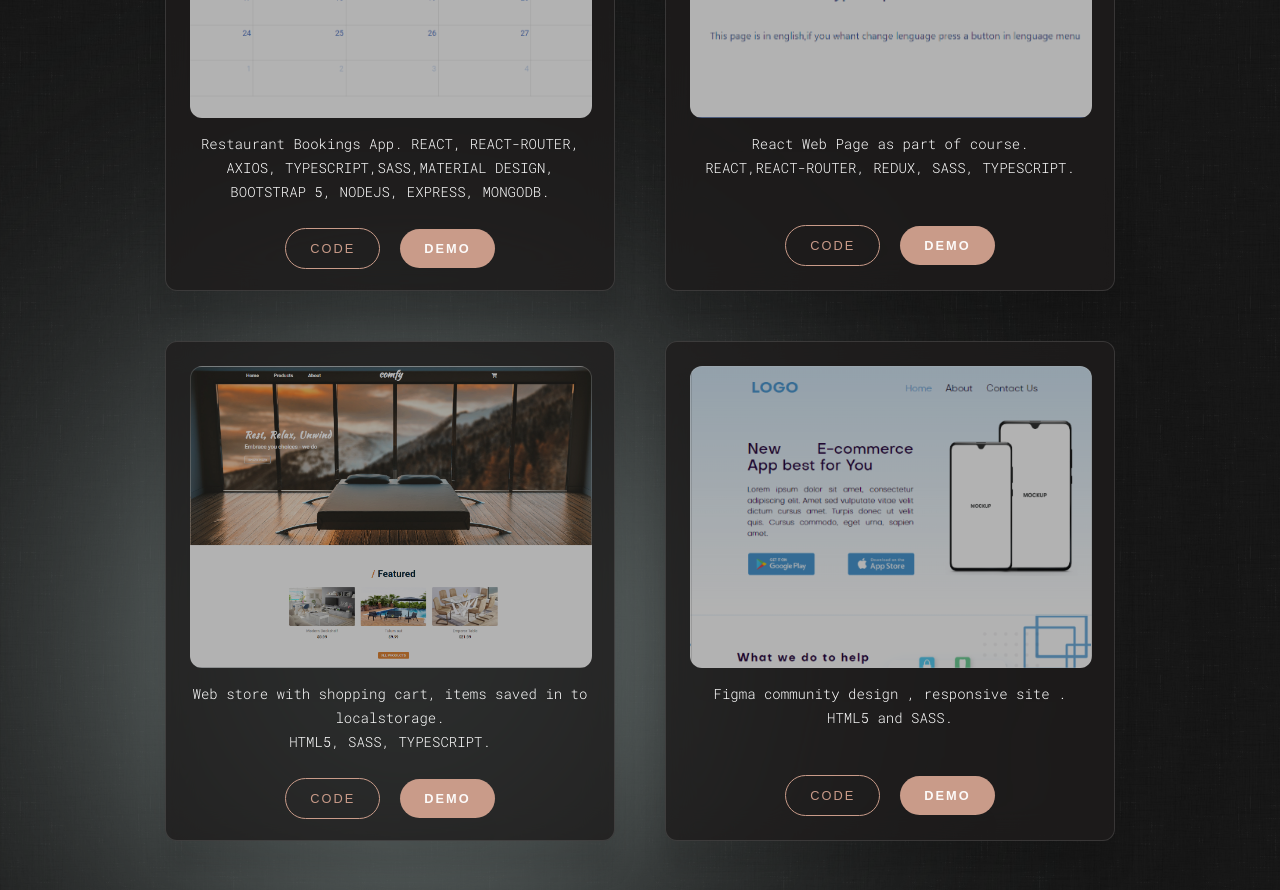
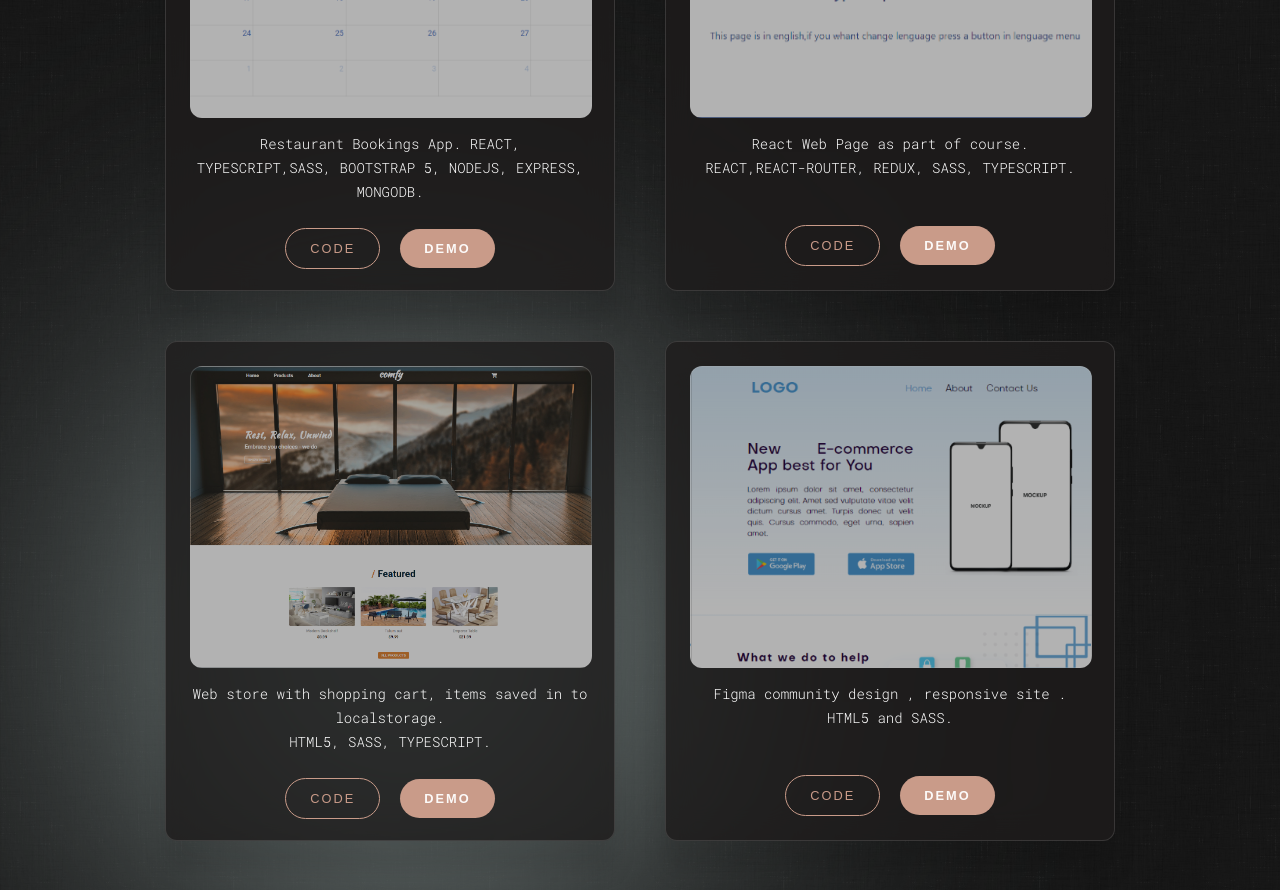
Before and after one commit to Sergiy-Solomka/solomka_dev_react, a React (Create React App) app in the folder frontend/: page / in a window 1280 px wide. Shown: the part 1680-2570 px from the top of the page. Built offline with nearby package versions, Linux system fonts and the light colour scheme.

Commit message:
Update project card for my last project.

```diff
--- a/frontend/src/components/Projects/Projects.tsx
+++ b/frontend/src/components/Projects/Projects.tsx
@@ -18,8 +18,8 @@ const Projects = () => {
               <div className='card-wrapper'>
                 <div className='card-banner-image booking-img'></div>
                 <p className='block-project-text'>
-                  Restaurant Bookings App. REACT, REACT-ROUTER, AXIOS, TYPESCRIPT,SASS,MATERIAL
-                  DESIGN, BOOTSTRAP 5, NODEJS, EXPRESS, MONGODB.
+                  Restaurant Bookings App. REACT, TYPESCRIPT,SASS, BOOTSTRAP 5, NODEJS, EXPRESS,
+                  MONGODB.
                 </p>
               </div>
               <div className='card-button-wrapper'>
```
